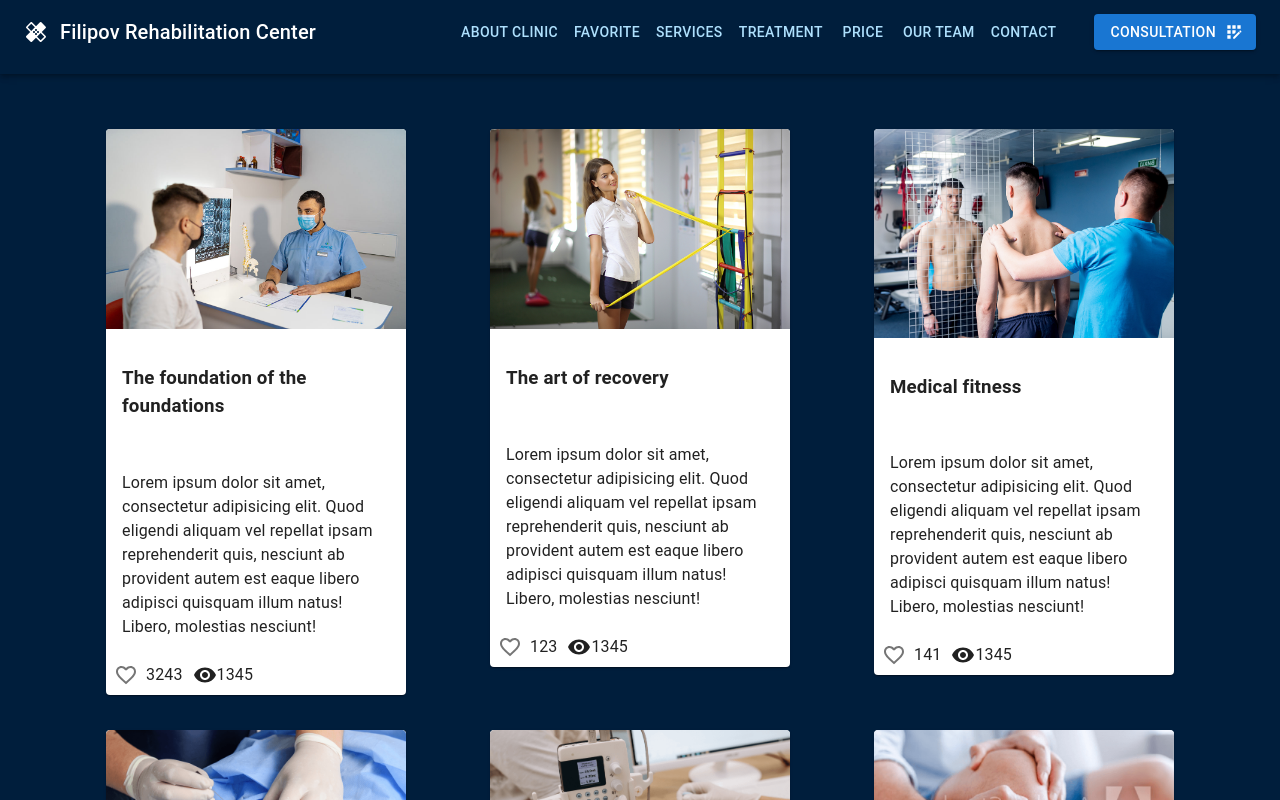
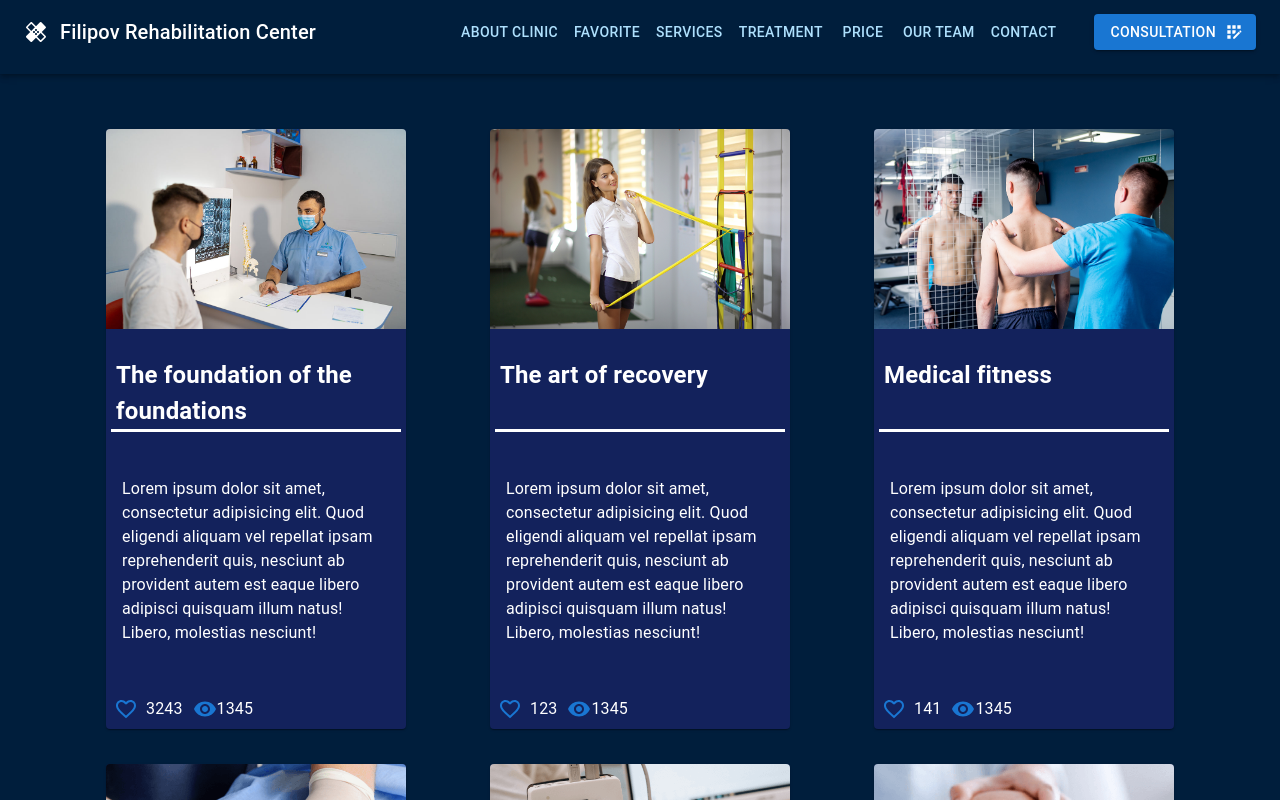
Before and after one commit to filipovandrij/rehabilitation, a React (Create React App) app: page /news in a window 1280 px wide. Shown: the top 800 px of the page. Built offline with nearby package versions, Linux system fonts and the light colour scheme.

Commit message:
make a style of nesCrds

```diff
--- a/src/components/NewsCard/NewsCard.scss
+++ b/src/components/NewsCard/NewsCard.scss
@@ -1,14 +1,30 @@
 .news-card {
     width: 300px;
-    height: auto;
+    height: 600px;
     margin-top: 15px;
+    display: flex;
+    flex-direction: column;
+    justify-content: space-between;
+    color: white;
+    background-color: #13225c;
 }
 .row-container {
     display: flex;
     justify-content: space-around;
     flex-flow: wrap-reverse;
 }
+.title-img {
+    height: 200px;
+}
 
+.title {
+    height: 75px;
+    margin: 0 5px;
+    padding: 0 5px;
+    border-bottom: 3px solid white;
+    display: flex;
+    align-items: first baseline;
+}
 .like-box {
     display: flex;
     align-items: center;
--- a/src/components/NewsCard/NewsCard.tsx
+++ b/src/components/NewsCard/NewsCard.tsx
@@ -48,8 +48,14 @@ const NewsCard = ({
         <div className="container">
             <Container className="row-container">
                 <Card className="news-card">
-                    <CardMedia component="img" src={imgSrc}></CardMedia>
-                    <CardContent component="h3">{title}</CardContent>
+                    <CardMedia
+                        className="title-img"
+                        component="img"
+                        src={imgSrc}
+                    ></CardMedia>
+                    <CardContent className="title" component="h2">
+                        {title}
+                    </CardContent>
                     <CardContent component="article">{description}</CardContent>
                     <div className="like-box">
                         <IconButton
@@ -67,11 +73,14 @@ const NewsCard = ({
                             {isLiked ? (
                                 <FavoriteIcon color="primary" />
                             ) : (
-                                <FavoriteBorderIcon />
+                                <FavoriteBorderIcon color="primary" />
                             )}
                         </IconButton>
                         {likesCounter}
-                        <RemoveRedEyeIcon className="eye-count" />
+                        <RemoveRedEyeIcon
+                            className="eye-count"
+                            color="primary"
+                        />
                         {watchCount}
                     </div>
                 </Card>
```
